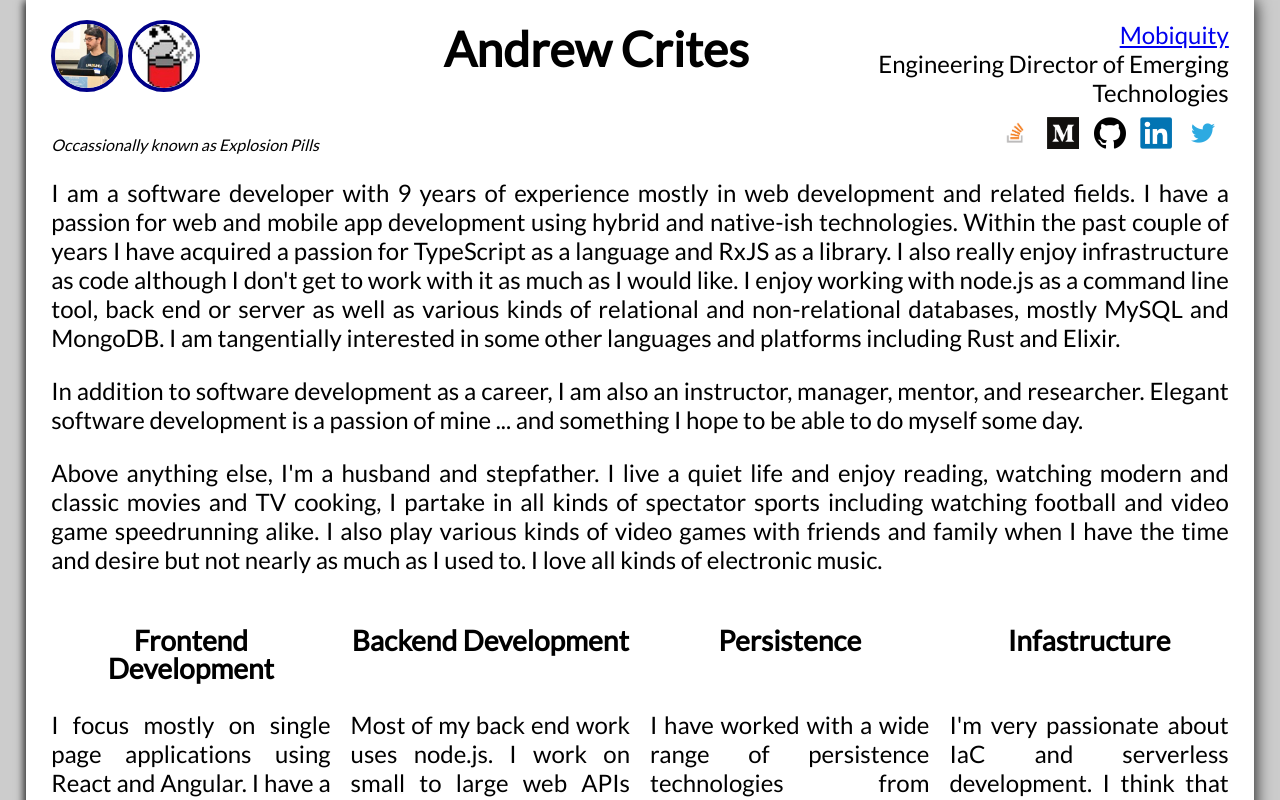
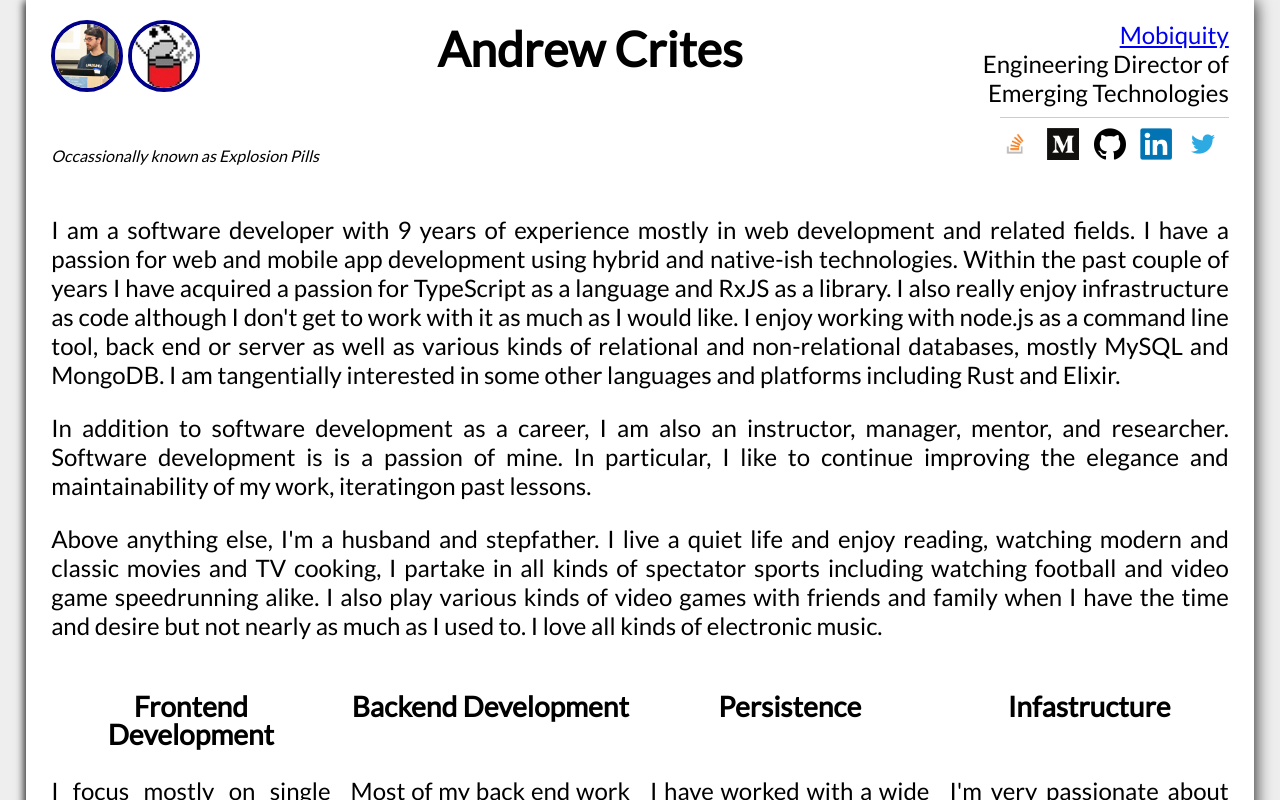
Before and after one commit to ajcrites/explosionpills.com, a website: page src/index.html in a window 1280 px wide. Drawn offline with Linux system fonts and the light colour scheme.

Commit message:
feat(header): stylistic header improvements.
Also improving bio to remove self-deprecation.

```diff
--- a/src/index.css
+++ b/src/index.css
@@ -7,7 +7,7 @@ body {
   font-family: Lato, 'sans-serif';
   margin: 0;
   padding: 0;
-  background-color: #ccc;
+  background-color: #eee;
   height: 100%;
   overflow: auto;
 }
@@ -43,6 +43,7 @@ body {
 }
 .name {
   grid-area: name;
+  text-align: center;
   white-space: nowrap;
 }
 
@@ -65,6 +66,10 @@ body {
   grid-area: nav;
 }
 
+.bio {
+  margin-top: 50px;
+}
+
 .skills {
   display: grid;
   grid-gap: 20px;
@@ -77,7 +82,7 @@ body {
 }
 @media (min-width: 600px) {
   .header {
-    grid-template-columns: 1fr 1fr 1fr;
+    grid-template-columns: 200px 1fr 300px;
     grid-template-areas:
     "logo name company"
     "subtitle subtitle nav";
@@ -98,6 +103,9 @@ nav ul {
   list-style-type: none;
   margin: 0;
   padding: 0;
+  padding-top: 10px;
+  display: inline-block;
+  border-top: 1px solid #ccc;
 }
 nav ul li {
   display: inline-block;
--- a/src/index.html
+++ b/src/index.html
@@ -47,9 +47,9 @@
   </header>
 
   <main>
-    <article>
+    <article class=bio>
       <p>
-        I am a software developer with <span id="years-experience"></span> years
+        I am a software developer with <span id=years-experience></span> years
         of experience mostly in web development and related fields. I have a
         passion for web and mobile app development using hybrid and native-ish
         technologies. Within the past couple of years I have acquired a passion
@@ -62,9 +62,9 @@
       </p>
       <p>
         In addition to software development as a career, I am also an
-        instructor, manager, mentor, and researcher. Elegant software development
-        is a passion of mine ... and something I hope to be able to do myself
-        some day.
+        instructor, manager, mentor, and researcher. Software development is
+        is a passion of mine. In particular, I like to continue improving the
+        elegance and maintainability of my work, iteratingon past lessons.
       </p>
       <p>
         Above anything else, I'm a husband and stepfather. I live a quiet life
```
